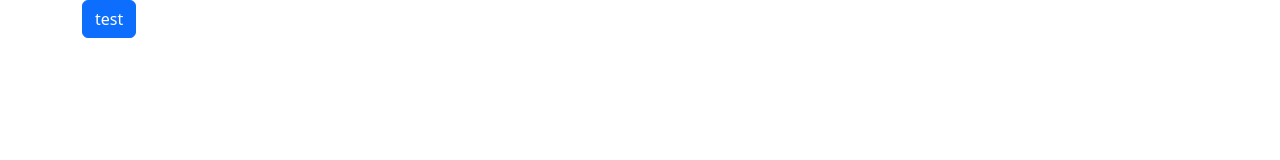
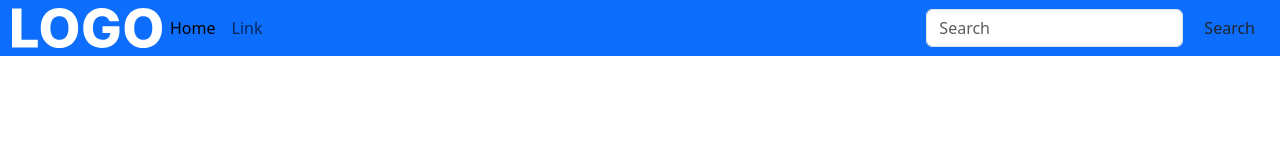
Before and after one commit to Uros47/bootstrap-scss, a website: page src/index.html in a window 1280 px wide. Drawn offline with nearby package versions, Linux system fonts and the light colour scheme.

Commit message:
bootstrap works, scss classes added

```diff
--- a/scss/style.scss
+++ b/scss/style.scss
@@ -1 +1,3 @@
 @use 'custom';
+@use 'components/footer';
+@use 'components/navbar';
--- a/src/index.html
+++ b/src/index.html
@@ -10,10 +10,37 @@
 </head>
 
 <body>
-    <div class="container">
-        <button type="button" class="btn btn-primary" onclick="testButton()">test</button>
+    <div class="application-container">
+
+        <!-- NAVBAR -->
+        <nav class="navbar navbar-expand-lg bg-primary">
+            <div class="container-fluid">
+                <img alt="logo" src="/assets/svg/logo.svg">
+                <button class="navbar-toggler" type="button" data-bs-toggle="collapse" data-bs-target="#navbarSupportedContent" aria-controls="navbarSupportedContent" aria-expanded="false" aria-label="Toggle navigation">
+                    <span class="navbar-toggler-icon"></span>
+                </button>
+                <div class="collapse navbar-collapse" id="navbarSupportedContent">
+                    <ul class="navbar-nav me-auto mb-2 mb-lg-0">
+                        <li class="nav-item">
+                            <a class="nav-link active" aria-current="page" href="#">Home</a>
+                        </li>
+                        <li class="nav-item">
+                            <a class="nav-link" href="#">Link</a>
+                        </li>
+
+                    </ul>
+                    <form class="d-flex" role="search">
+                        <input class="form-control me-2" type="search" placeholder="Search" aria-label="Search">
+                        <button class="btn" type="submit">Search</button>
+                    </form>
+                </div>
+            </div>
+        </nav>
+        <!-- NAVBAR END -->
+
     </div>
     <script src="index.js"></script>
+    <script src="https://cdn.jsdelivr.net/npm/bootstrap@5.3.0-alpha1/dist/js/bootstrap.bundle.min.js" integrity="sha384-w76AqPfDkMBDXo30jS1Sgez6pr3x5MlQ1ZAGC+nuZB+EYdgRZgiwxhTBTkF7CXvN" crossorigin="anonymous"></script>
 </body>
 
 </html>
```
Also changed, not shown: assets/svg/logo.svg (added), scss/components/_footer.scss (added), scss/components/_navbar.scss (added).
